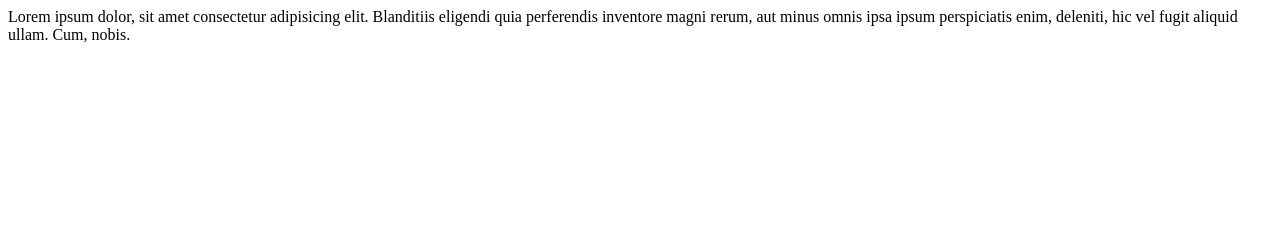
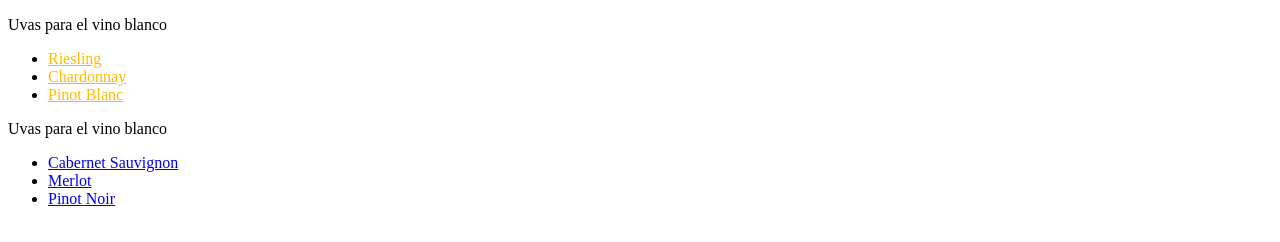
Before and after one commit to gfernandezaltamirano/dw-clase6, a plain HTML site: page index.html in a window 1280 px wide. Drawn offline with Linux system fonts and the light colour scheme.

Commit message:
tarea 1 clase 6

```diff
--- a/index.html
+++ b/index.html
@@ -6,7 +6,26 @@
     <meta name="viewport" content="width=device-width, initial-scale=1.0">
     <title>Document</title>
 </head>
+<style>
+    a.whitewine {
+        color: #FFBB00
+    }
+    a.redwine{
+        color: #800000:
+        }
+</style>
 <body>
-    Lorem ipsum dolor, sit amet consectetur adipisicing elit. Blanditiis eligendi quia perferendis inventore magni rerum, aut minus omnis ipsa ipsum perspiciatis enim, deleniti, hic vel fugit aliquid ullam. Cum, nobis.
+   <p>Uvas para el vino blanco</p>
+   <ul>
+    <li> <a href="ri.html" class="whitewine">Riesling</a></li>
+     <li> <a href="ch.html" class="whitewine">Chardonnay</a></li>
+      <li> <a href="pb.html" class="whitewine">Pinot Blanc</a></li>
+   </ul>
+   <p>Uvas para el vino blanco</p>
+   <ul>
+    <li> <a href="cs.html" class="redwine">Cabernet Sauvignon</a></li>
+    <li> <a href="me.html" class="redwine">Merlot</a></li>
+    <li> <a href="pn.html" class="redwine">Pinot Noir</a></li>
+   </ul>
 </body>
 </html>
```
